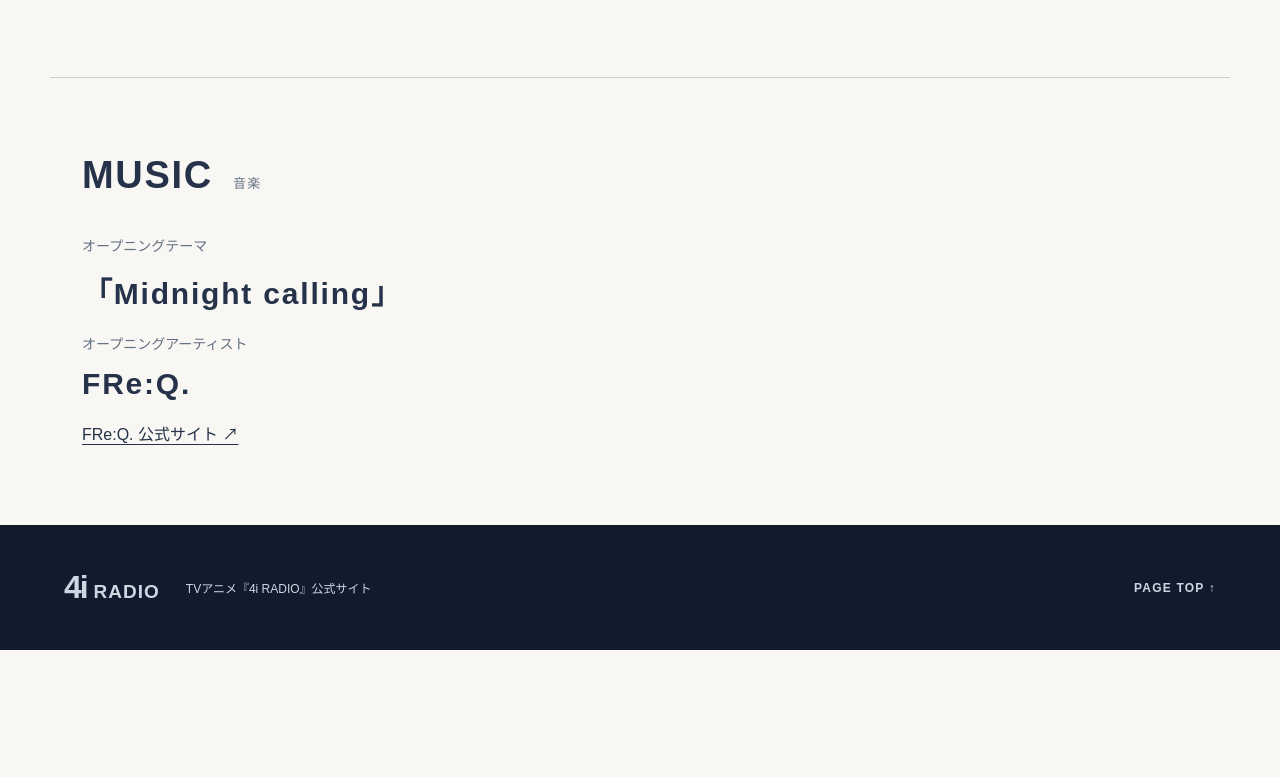
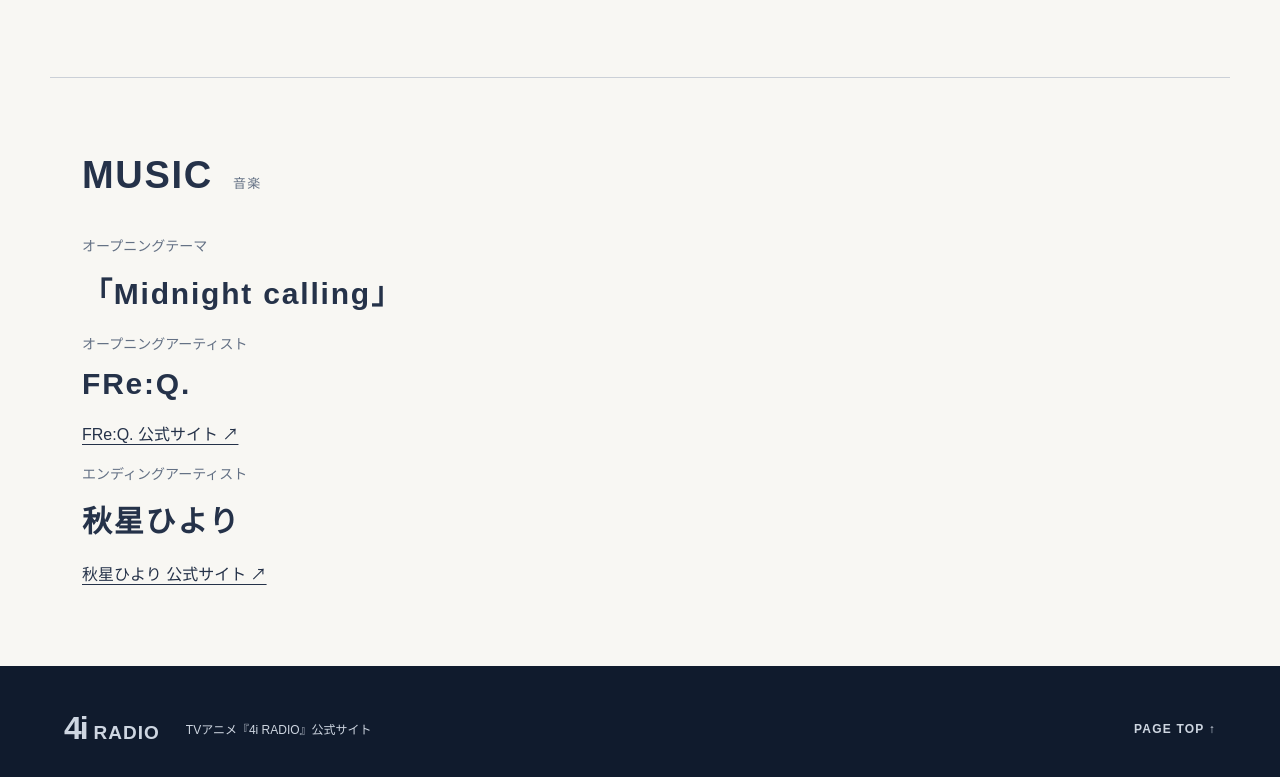
Before and after one commit to 4i-radio/4i-radio-anime, a plain HTML site: page index.html in a window 1280 px wide. Shown: the part 6277-7054 px from the top of the page. Before the commit the page ends 6927 px from the top, so only its background shows below. Drawn offline with Linux system fonts and the light colour scheme.

Commit message:
Add ending theme artist Akiboshi Hiyori official site link

```diff
--- a/index.html
+++ b/index.html
@@ -27,6 +27,6 @@
 <article class="movie-card"><h3>キャラクターPV第1弾「高崎翔真×一条尊」</h3><p class="coming-note"><time datetime="2026-10-23">2026年10月23日公開</time></p><iframe class="movie-player" src="https://www.youtube.com/embed/x97MBxKRWTA" title="TVアニメ『4i RADIO』キャラクターPV第1弾「高崎翔真×一条尊」" loading="lazy" referrerpolicy="strict-origin-when-cross-origin" allow="accelerometer; autoplay; clipboard-write; encrypted-media; gyroscope; picture-in-picture; web-share" allowfullscreen></iframe><a class="official-link" href="https://www.youtube.com/watch?v=x97MBxKRWTA" target="_blank" rel="noopener noreferrer">YouTubeで見る ↗</a></article>
 <article class="movie-card"><h3>ティザーPV</h3><p class="coming-note"><time datetime="2026-10-09">2026年10月9日公開</time></p><iframe class="movie-player" src="https://www.youtube.com/embed/NEb-9V9kgBg" title="TVアニメ『4i RADIO』ティザーPV" loading="lazy" referrerpolicy="strict-origin-when-cross-origin" allow="accelerometer; autoplay; clipboard-write; encrypted-media; gyroscope; picture-in-picture; web-share" allowfullscreen></iframe><a class="official-link" href="https://www.youtube.com/watch?v=NEb-9V9kgBg" target="_blank" rel="noopener noreferrer">YouTubeで見る ↗</a></article>
 </div></section></div>
-<section id="music" class="section music-section"><div class="section-label"><h2>MUSIC</h2><span>音楽</span></div><p class="music-label">オープニングテーマ</p><h3>「Midnight calling」</h3><p class="music-label">オープニングアーティスト</p><h3>FRe:Q.</h3><a class="official-link" href="https://freq-official.github.io/" target="_blank" rel="noopener noreferrer">FRe:Q. 公式サイト ↗</a></section>
+<section id="music" class="section music-section"><div class="section-label"><h2>MUSIC</h2><span>音楽</span></div><p class="music-label">オープニングテーマ</p><h3>「Midnight calling」</h3><p class="music-label">オープニングアーティスト</p><h3>FRe:Q.</h3><a class="official-link" href="https://freq-official.github.io/" target="_blank" rel="noopener noreferrer">FRe:Q. 公式サイト ↗</a><p class="music-label">エンディングアーティスト</p><h3>秋星ひより</h3><a class="official-link" href="https://hiyori-akiboshi.github.io/" target="_blank" rel="noopener noreferrer">秋星ひより 公式サイト ↗</a></section>
 </main><footer><a class="brand" href="#top">4i <span>RADIO</span></a><p>TVアニメ『4i RADIO』公式サイト</p><a class="back-top" href="#top">PAGE TOP ↑</a></footer>
 </body></html>
```
